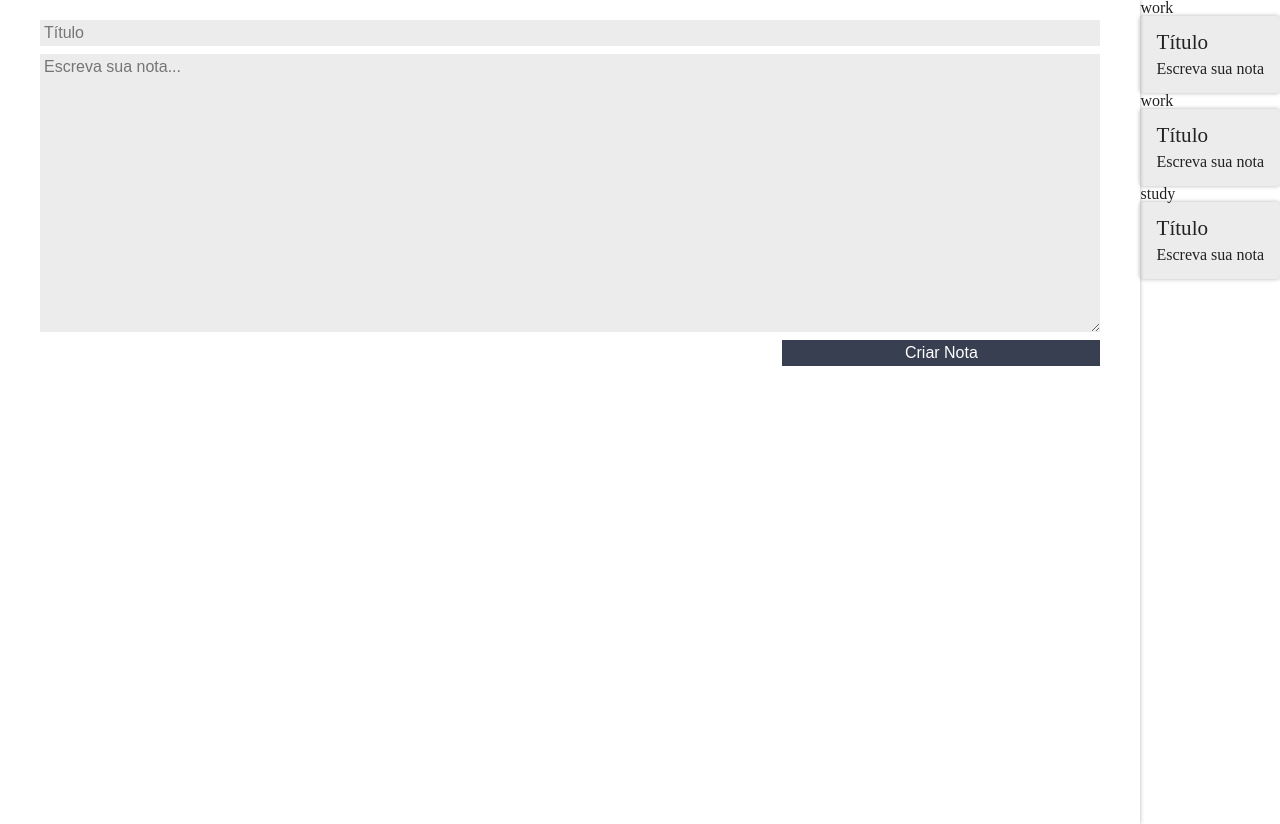
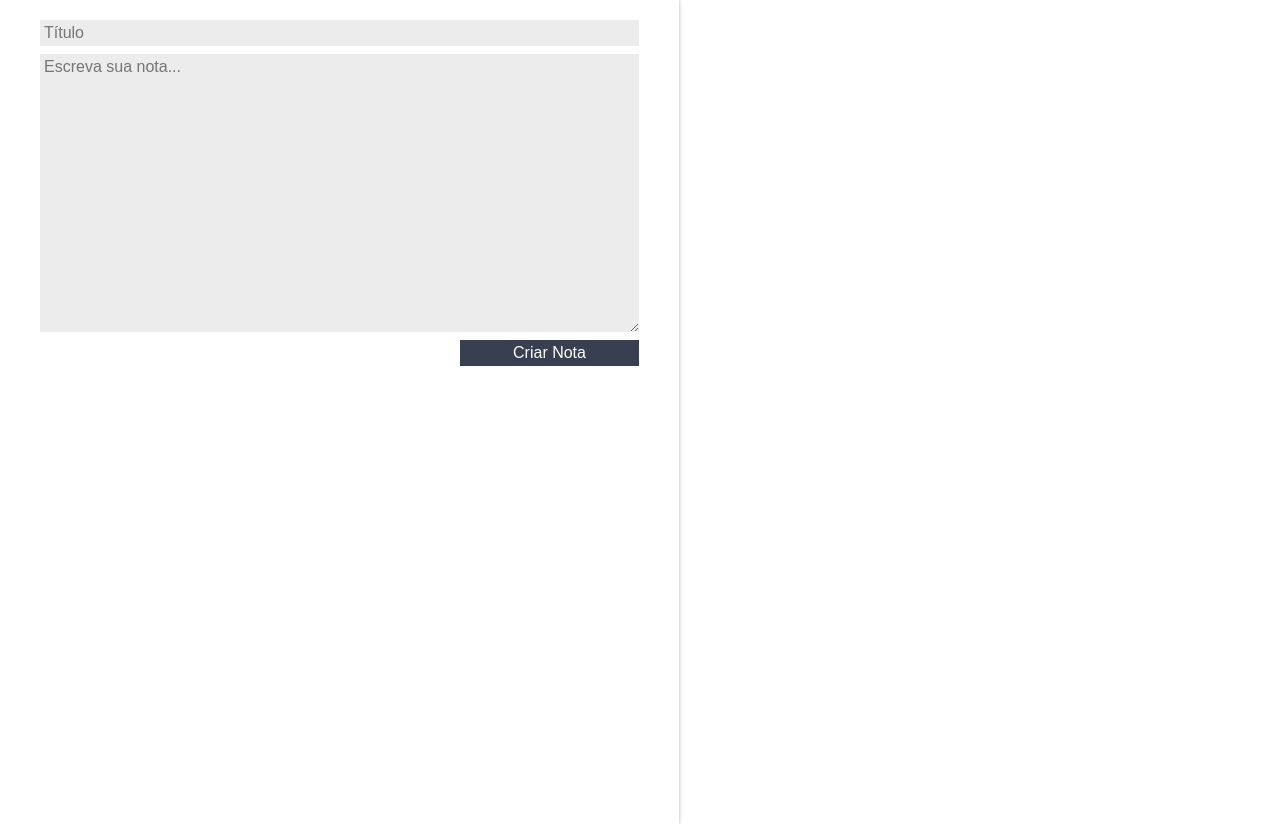
Before and after one commit to nathaliebsl/alura, a React (Create React App) app in the folder react/react-js/projeto-react/ceep/: page / in a window 1280 px wide. Built offline with nearby package versions, Linux system fonts and the light colour scheme.

Commit message:
finalizando projeto ceed

```diff
--- a/react/react-js/projeto-react/ceep/src/App.js
+++ b/react/react-js/projeto-react/ceep/src/App.js
@@ -2,15 +2,30 @@
 import ListaDeNotas from "./components/ListaDeNotas";
 import FormularioCadastro from "./components/FormularioCadastro";
 import "./assets/App.css";
-import './assets/index.css';
-
+import "./assets/index.css";
 
 class App extends Component {
-  render(){
+  constructor() {
+    super();
+    this.state = {
+      notas: [],
+    };
+  }
+
+  criarNota(titulo, texto) {
+    const novaNota = { titulo, texto };
+    const novoArrayNotas = [...this.state.notas, novaNota];
+    const novoEstado = {
+      notas: novoArrayNotas,
+    };
+    this.setState(novoEstado);
+  }
+
+  render() {
     return (
       <section className="conteudo">
-        <FormularioCadastro />
-        <ListaDeNotas />
+        <FormularioCadastro criarNota={this.criarNota.bind(this)} />
+        <ListaDeNotas notas={this.state.notas} />
       </section>
     );
   }
--- a/react/react-js/projeto-react/ceep/src/components/CardNota/CardNota.jsx
+++ b/react/react-js/projeto-react/ceep/src/components/CardNota/CardNota.jsx
@@ -6,9 +6,9 @@
     return (
       <section className="card-nota">
         <header className="card-nota_cabecalho">
-          <h3 className="card-nota_titulo">Título</h3>
+          <h3 className="card-nota_titulo">{this.props.titulo}</h3>
         </header>
-        <p className="card-nota_texto">Escreva sua nota</p>
+        <p className="card-nota_texto">{this.props.texto}</p>
       </section>
     );
   }
--- a/react/react-js/projeto-react/ceep/src/components/FormularioCadastro/FormularioCadastro.jsx
+++ b/react/react-js/projeto-react/ceep/src/components/FormularioCadastro/FormularioCadastro.jsx
@@ -2,18 +2,46 @@
 import "./estilo.css"
 
 class FormularioCadastro extends Component {
+
+  constructor(props){
+    super(props);
+    this.titulo = "";
+    this.texto = "";
+  }
+
+  _handleMudancaTitulo(evento){
+    evento.stopPropagation();
+    this.titulo = evento.target.value;
+  }
+
+  _handleMudancaTexto(evento){
+    evento.stopPropagation();
+    this.texto = evento.target.value;
+  }
+
+  _criarNota(evento){
+    evento.preventDefault();
+    evento.stopPropagation();
+    this.props.criarNota(this.titulo, this.texto);
+
+  }
+
   render() {
     return (
-      <form className="form-cadastro ">
+      <form className="form-cadastro"
+      onSubmit={this._criarNota.bind(this)}>
+
         <input
           type="text"
           placeholder="Título"
           className="form-cadastro_input"
+          onChange={this._handleMudancaTitulo.bind(this)}
         />
         <textarea
           rows={15}
           placeholder="Escreva sua nota..."
           className="form-cadastro_input"
+          onChange={this._handleMudancaTexto.bind(this)}
         />
         <button className="form-cadastro_input form-cadastro_submit">
           Criar Nota
--- a/react/react-js/projeto-react/ceep/src/components/ListaDeNotas/ListaDeNotas.jsx
+++ b/react/react-js/projeto-react/ceep/src/components/ListaDeNotas/ListaDeNotas.jsx
@@ -6,11 +6,10 @@
   render() {
     return (
       <ul className="lista-notas">
-        {Array.of("work", "work", "study").map((categoria, index) => {
+        {this.props.notas.map((nota, index) => {
           return (
             <li className="lista-notas_item" key={index}>
-              <div>{categoria}</div>
-              <CardNota></CardNota>
+              <CardNota titulo={nota.titulo} texto={nota.texto} />
             </li>
           );
         })}
--- a/react/react-js/projeto-react/ceep/src/components/ListaDeNotas/estilo.css
+++ b/react/react-js/projeto-react/ceep/src/components/ListaDeNotas/estilo.css
@@ -0,0 +1,16 @@
+
+.lista-notas {
+    background-color: var(--fundo);
+    flex-grow: 3;
+    display: grid;
+    grid-template-columns: auto auto auto auto auto;
+    list-style-type: none;
+    padding-left: 24px;
+    padding-top: 24px;
+  }
+  .lista-notas_item {
+    margin: 12px;
+    max-width: 240px;
+    max-height: 400px;
+    display: inline;
+  }
```
Also changed, not shown: react/react-js/projeto-react/ceep/src/components/FormularioCadastro/estilo.css (indentation only), 1 other file (tests, documents, lock files or other folders).
